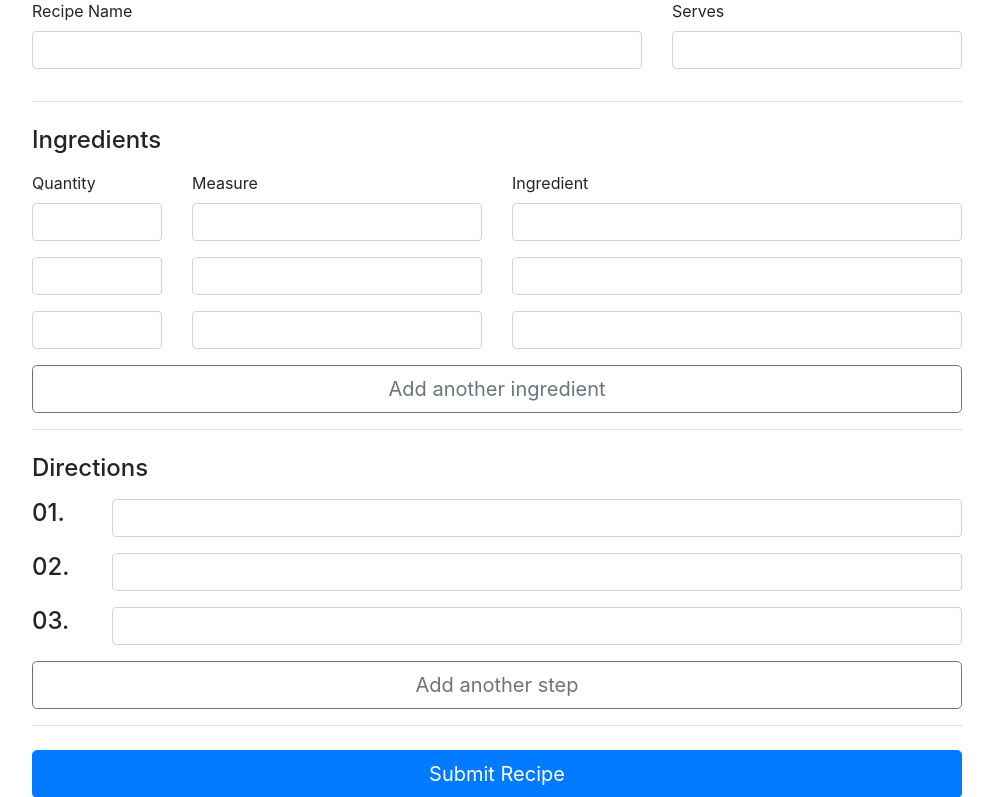
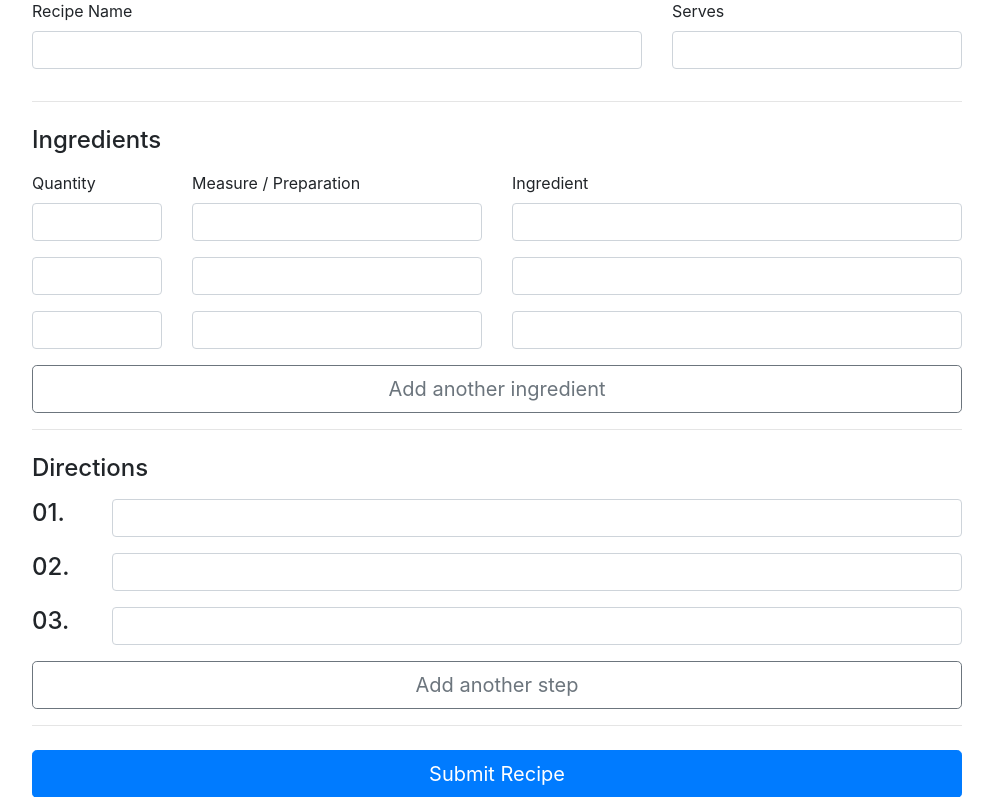
Before and after one commit to dswenson32/recipe-app, a Flask app: page /create in a window 1280 px wide. Shown: the part 239-1036 px from the top of the page, without its empty margins (143-1136 px from the left). Run offline with Flask 2, Linux system fonts and the light colour scheme; some libraries are stand-ins or nearby versions.

Commit message:
Measure/Preparation Changing the naming here a bit since it makes more sense this way (2 diced onions for example)

```diff
--- a/templates/create.html
+++ b/templates/create.html
@@ -53,10 +53,10 @@
                         </div>
                     </div>
                     <div class="col-md-4 mb-3">
-                        <label for="measure">Measure</label>
+                        <label for="measure">Measure / Preparation</label>
                         <input type="text" class="form-control" id="measure-1" name="measure-1" placeholder="" value="" required="">
                         <div class="invalid-feedback">
-                            How do you measure it
+                            How do you measure it/Prepare it
                         </div>
                     </div>
                     <div class="col-md-6 mb-3">
```
